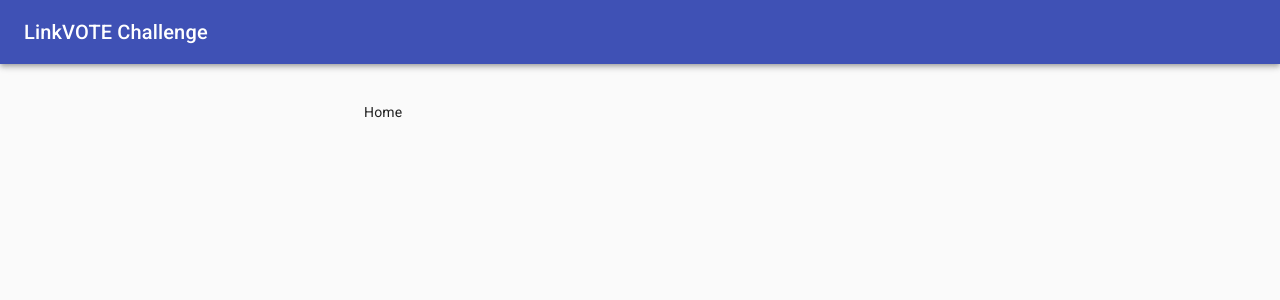
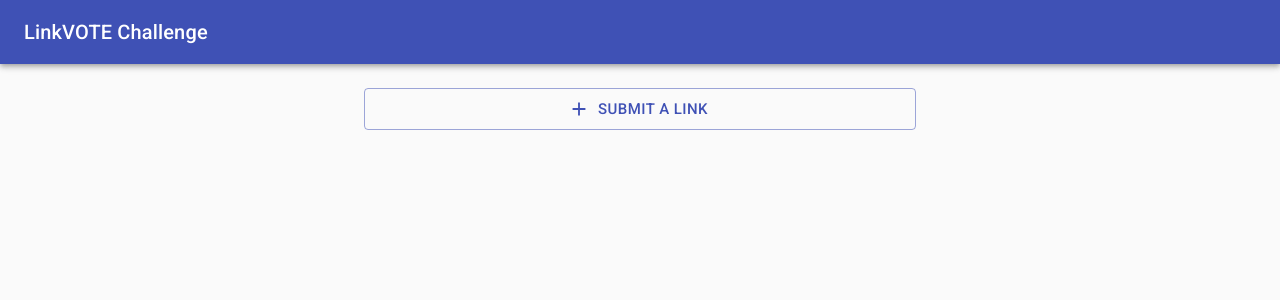
Before and after one commit to emirsavran/linkvote, a React (Create React App) app: page / in a window 1280 px wide. Shown: the top 300 px of the page. Built offline with nearby package versions, Linux system fonts and the light colour scheme.

Commit message:
add material-ui/icons to dependencies, create LinkListPage

```diff
--- a/package.json
+++ b/package.json
@@ -4,6 +4,7 @@
   "private": true,
   "dependencies": {
     "@material-ui/core": "^4.9.11",
+    "@material-ui/icons": "^4.9.1",
     "@testing-library/jest-dom": "^4.2.4",
     "@testing-library/react": "^9.3.2",
     "@testing-library/user-event": "^7.1.2",
--- a/src/App.js
+++ b/src/App.js
@@ -2,6 +2,7 @@ import React from 'react';
 import { BrowserRouter as Router, Route, Switch } from 'react-router-dom';
 
 import Layout from './components/Layout';
+import LinkListPage from './components/LinkListPage';
 
 function App() {
   return (
@@ -9,7 +10,7 @@ function App() {
       <Layout>
         <Switch>
           <Route exact path="/">
-            <p>Home</p>
+            <LinkListPage />
           </Route>
           <Route path="/new">
             <p>Add New Link</p>
--- /dev/null
+++ b/src/components/LinkListPage.js
@@ -0,0 +1,22 @@
+import React from 'react';
+import { Link as RouterLink } from 'react-router-dom';
+import { Button } from '@material-ui/core';
+import { Add } from '@material-ui/icons';
+
+function LinkListPage() {
+  return (
+    <Button
+      fullWidth
+      size="large"
+      variant="outlined"
+      color="primary"
+      startIcon={<Add />}
+      component={RouterLink}
+      to="/new"
+    >
+      Submit a Link
+    </Button>
+  );
+}
+
+export default LinkListPage;
```
Also changed, not shown: 1 other file (tests, documents, lock files or other folders).
